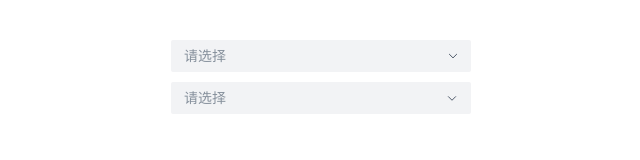
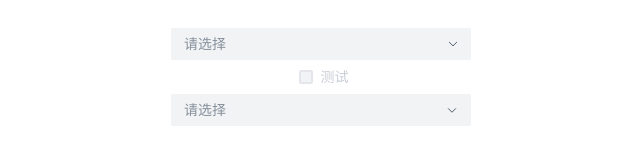
Before and after one commit to mahathir444/yc-ui, a Vue app: page /#/main in a window 1280 px wide. Shown: the part 323-483 px from the top of the page, without its empty margins (319-959 px from the left). Built offline with nearby package versions, Linux system fonts and the light colour scheme.

Commit message:
[feat]select新增checkbox

```diff
--- a/components.d.ts
+++ b/components.d.ts
@@ -20,6 +20,7 @@ declare module 'vue' {
     ATypographyParagraph: typeof import('@arco-design/web-vue')['TypographyParagraph']
     Button: typeof import('./src/components/Button/Button.vue')['default']
     ButtonGroup: typeof import('./src/components/Button/ButtonGroup.vue')['default']
+    Checkbox: typeof import('./src/components/Checkbox/index.vue')['default']
     Container: typeof import('./src/components/Message/container.vue')['default']
     Dgroup: typeof import('./src/components/Dropdown/Dgroup.vue')['default']
     DGroup: typeof import('./src/components/Dropdown/DGroup.vue')['default']
--- /dev/null
+++ b/src/components/Checkbox/index.vue
@@ -0,0 +1,149 @@
+<template>
+  <label
+    :class="[
+      'yc-checkbox',
+      computedChecked ? 'yc-checkbox-checked' : '',
+      disabled ? 'yc-checkbox-disabled' : '',
+    ]"
+  >
+    <input
+      type="checkbox"
+      class="yc-checkbox-target"
+      :value="value"
+      :disabled="disabled"
+      :checked="computedChecked"
+      @change="handleChange"
+    />
+    <slot name="checkbox" :checked="computedChecked" :disabled="disabled">
+      <yc-icon-button hover-size="22px">
+        <template #icon>
+          <span class="yc-checkbox-icon">
+            <svg-icon v-show="computedChecked" name="checked" :size="[8, 10]" />
+          </span>
+        </template>
+      </yc-icon-button>
+      <span class="yc-checkbox-label">
+        <slot />
+      </span>
+    </slot>
+  </label>
+</template>
+
+<script lang="ts" setup>
+import { ref, toRefs } from 'vue';
+import useControlValue from '@/components/_hooks/useControlValue';
+import YcIconButton from '@/components/_components/IconButton/index.vue';
+const props = withDefaults(
+  defineProps<{
+    modelValue?: boolean;
+    defaultChecked?: boolean;
+    disabled?: boolean;
+    value?: string;
+  }>(),
+  {
+    modelValue: undefined,
+    defaultChecked: false,
+    disabled: true,
+    value: '',
+  }
+);
+const emits = defineEmits<{
+  (e: 'update:modelValue', value: boolean): void;
+  (e: 'change', value: boolean, ev: Event): void;
+}>();
+const { modelValue, defaultChecked } = toRefs(props);
+// 受控的值
+const computedChecked = useControlValue<boolean>(
+  modelValue,
+  defaultChecked.value,
+  (val) => {
+    emits('update:modelValue', val);
+  }
+);
+// 处理check发生改变
+const handleChange = (e: Event) => {
+  computedChecked.value = (e.target as HTMLInputElement)?.checked;
+  emits('change', computedChecked.value, e);
+};
+</script>
+
+<style lang="less" scoped>
+.yc-checkbox {
+  position: relative;
+  padding-left: 5px;
+  font-size: 14px;
+  line-height: unset;
+  cursor: pointer;
+  display: inline-flex;
+  align-items: center;
+  gap: 8px;
+  &:hover .yc-icon-button {
+    &::before {
+      background-color: rgb(242, 243, 245);
+    }
+    .yc-checkbox-icon {
+      border-color: rgb(201, 205, 212);
+    }
+  }
+  .yc-checkbox-target {
+    position: absolute;
+    left: 0;
+    top: 0;
+    width: 0;
+    height: 0;
+    opacity: 0;
+  }
+  .yc-checkbox-icon {
+    position: relative;
+    width: 14px;
+    height: 14px;
+    border: 2px solid rgb(229, 230, 235);
+    border-radius: 2px;
+    color: #fff;
+    display: flex;
+    justify-content: center;
+    align-items: center;
+    transition: border-color 0.1 scubic-bezier(0, 0, 1, 1);
+  }
+  .yc-checkbox-label {
+    color: rgb(29, 33, 41);
+  }
+}
+
+.yc-checkbox-checked {
+  &:hover .yc-icon-button {
+    &::before {
+      background-color: transparent;
+    }
+    .yc-checkbox-icon {
+      border-color: transparent;
+    }
+  }
+  .yc-checkbox-icon {
+    border-color: transparent;
+    background-color: rgb(22, 93, 255);
+    &::after {
+      background-color: transparent;
+    }
+  }
+}
+
+.yc-checkbox-disabled {
+  cursor: not-allowed;
+
+  &:hover .yc-icon-button {
+    &::before {
+      background-color: transparent;
+    }
+  }
+
+  .yc-checkbox-icon {
+    background-color: rgb(242, 243, 245);
+    border-color: rgb(229, 230, 235) !important;
+  }
+
+  .yc-checkbox-label {
+    color: rgb(201, 205, 212);
+  }
+}
+</style>
--- a/src/components/_components/IconButton/index.vue
+++ b/src/components/_components/IconButton/index.vue
@@ -21,12 +21,13 @@ import SvgIcon from '@/components/_components/SvgIcon/index.vue';
 
 withDefaults(
   defineProps<{
-    name: string;
+    name?: string;
     fontSize?: string;
     hoverColor?: string;
     hoverSize?: string;
   }>(),
   {
+    name: 'close',
     fontSize: '12px',
     hoverColor: 'rgb(242, 243, 245)',
     hoverSize: '20px',
@@ -48,6 +49,7 @@ withDefaults(
     background-color: v-bind(hoverColor);
   }
   &::before {
+    z-index: -1;
     content: '';
     position: absolute;
     top: 50%;
@@ -59,9 +61,5 @@ withDefaults(
     background: transparent;
     transition: background-color 0.1s cubic-bezier(0, 0, 1, 1);
   }
-  .svg-icon {
-    position: relative;
-    z-index: 10;
-  }
 }
 </style>
--- a/src/views/test.vue
+++ b/src/views/test.vue
@@ -8,6 +8,8 @@
         </YcOptionGroup>
       </yc-select>
     </div>
+
+    <YcCheckbox> 测试 </YcCheckbox>
 
     <div style="width: 300px">
       <a-select placeholder="请选择" allow-search allow-clear>
@@ -33,13 +35,10 @@
 
 <script lang="ts" setup>
 import { ref, watch, watchEffect } from 'vue';
-import YcScrollbar from '@/components/Scrollbar';
-import YcTag from '@/components/Tag/index.vue';
 import YcSelect from '@/components/Select/Select.vue';
 import YcOption from '@/components/Select/Option.vue';
 import YcOptionGroup from '@/components/Select/Optgroup.vue';
-import YcDropdown, { DOption as YcDoption } from '@/components/Dropdown';
-import YcButton, { ButtonGroup } from '@/components/Button';
+import YcCheckbox from '@/components/Checkbox/index.vue';
 const total = ref(1);
 const value = ref([]);
 </script>
```
Also changed, not shown: src/assets/icons/checked.svg (added), src/components/Checkbox/index.ts (added), src/components/Checkbox/type.ts (added).
